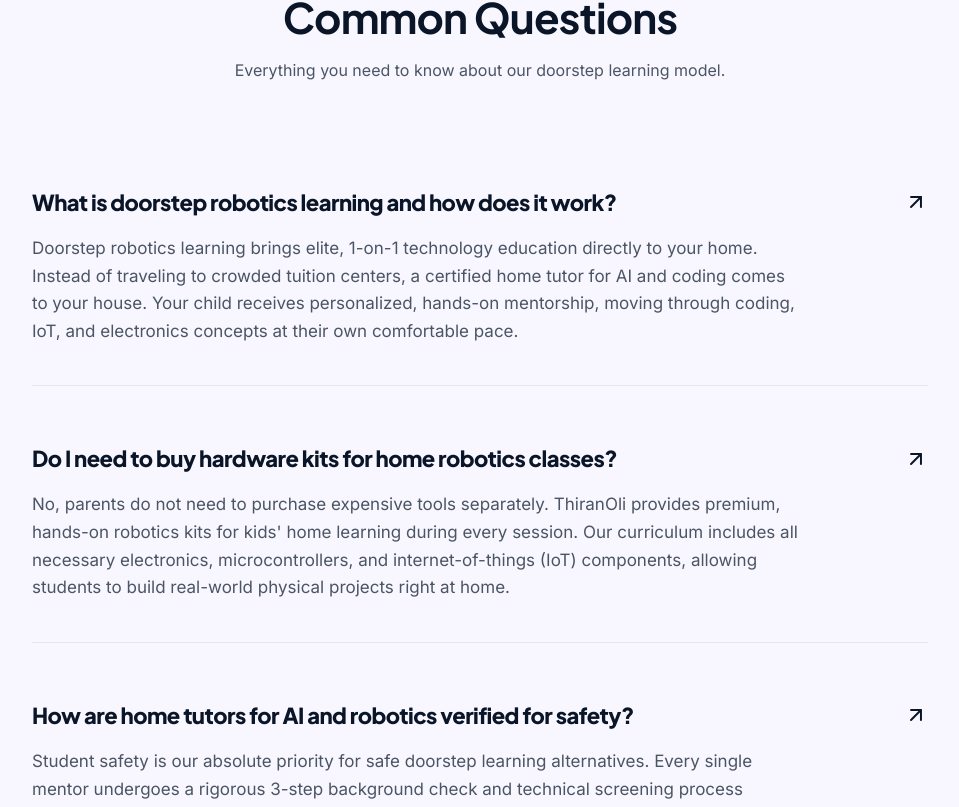
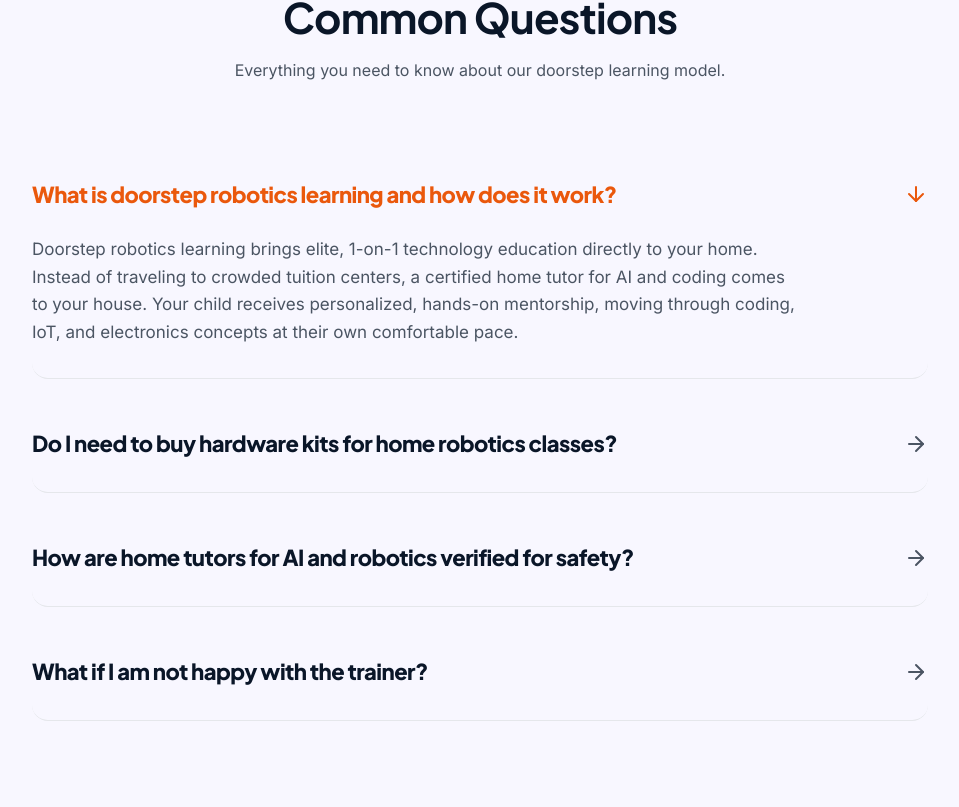
Before and after one commit to ryfio-ai/doorstep, a React (Vite) app: page / in a window 1280 px wide. Shown: the part 6151-6958 px from the top of the page, without its empty margins (160-1119 px from the left). Built offline with nearby package versions, Linux system fonts and the light colour scheme; a web font is replaced by a local one.

Commit message:
feat(p3-enhancements): Interactive FAQ accordion, real cert badges, language toggle state, Vercel Speed Insights

```diff
--- a/package.json
+++ b/package.json
@@ -37,6 +37,7 @@
     "@supabase/supabase-js": "^2.45.0",
     "@tanstack/react-query": "^5.51.0",
     "@vercel/analytics": "^2.0.1",
+    "@vercel/speed-insights": "^2.0.0",
     "class-variance-authority": "^0.7.0",
     "clsx": "^2.1.1",
     "cmdk": "^1.1.1",
--- a/src/App.tsx
+++ b/src/App.tsx
@@ -6,6 +6,7 @@ import { ProtectedRoute } from './components/layouts/ProtectedRoute';
 import { StickyNavbar } from './components/shared/StickyNavbar';
 import { Footer } from './components/shared/Footer';
 import { Analytics } from '@vercel/analytics/react';
+import { SpeedInsights } from '@vercel/speed-insights/react';
 // Public Pages
 import LandingPage from './pages/LandingPage';
 import LearningPathsPage from './pages/public/LearningPathsPage';
@@ -195,6 +196,7 @@ function App() {
             <AppContent />
           </Router>
           <Analytics />
+          <SpeedInsights />
         </GamificationProvider>
       </NotificationProvider>
     </AuthProvider>
--- a/src/components/shared/StickyNavbar.tsx
+++ b/src/components/shared/StickyNavbar.tsx
@@ -165,7 +165,9 @@ export const StickyNavbar: React.FC = () => {
               className="flex items-center gap-2 px-4 py-2 rounded-full border border-borderSubtle text-textSecondary hover:bg-offWhite transition-all"
             >
               <Globe className="w-4 h-4" />
-              <span className="text-[14px] font-jakarta font-bold">தமிழ்</span>
+              <span className="text-[14px] font-jakarta font-bold">
+                {currentLang === 'en' ? 'தமிழ்' : 'English'}
+              </span>
             </button>
 
             {user ? (
--- a/src/pages/LandingPage.tsx
+++ b/src/pages/LandingPage.tsx
@@ -1,5 +1,5 @@
 import React from 'react';
-import { motion } from 'framer-motion';
+import { motion, AnimatePresence } from 'framer-motion';
 import { Link } from 'react-router-dom';
 import { Button } from '../components/ui/button';
 import { Play, ArrowRight, Brain, Cpu, Code, Trophy, Users, Star, CheckCircle, Smartphone, Globe, ShieldCheck, BookOpen, Target, Zap, MonitorPlay, Sparkles } from 'lucide-react';
@@ -18,6 +18,8 @@ const FadeIn: React.FC<{ children: React.ReactNode, delay?: number, direction?:
 };
 
 export const LandingPage: React.FC = () => {
+  const [openFaq, setOpenFaq] = React.useState<number | null>(0);
+
   return (
     <div className="flex flex-col w-full overflow-hidden bg-white">
       <SEO
@@ -441,14 +443,29 @@ export const LandingPage: React.FC = () => {
                 { q: "What if I am not happy with the trainer?", a: "We offer a 'Satisfaction Guarantee'. If the demo or initial classes don't meet your expectations, we will rematch you with a different trainer immediately." }
               ].map((faq, i) => (
                 <FadeIn key={i} delay={i * 0.05}>
-                  <div className="group border-b border-borderSubtle py-10 transition-all hover:pl-4">
-                    <h3 className="font-jakarta font-extrabold text-[22px] text-textPrimary mb-4 flex items-center justify-between cursor-pointer group-hover:text-brandOrange transition-colors">
+                  <div
+                    className="group border-b border-borderSubtle py-8 transition-all cursor-pointer hover:bg-white hover:px-6 hover:-mx-6 rounded-2xl"
+                    onClick={() => setOpenFaq(openFaq === i ? null : i)}
+                  >
+                    <h3 className={`font-jakarta font-extrabold text-[20px] md:text-[22px] flex items-center justify-between transition-colors ${openFaq === i ? 'text-brandOrange' : 'text-textPrimary group-hover:text-brandOrange'}`}>
                       {faq.q}
-                      <ArrowRight className="w-6 h-6 -rotate-45 group-hover:rotate-0 transition-transform" />
+                      <ArrowRight className={`w-6 h-6 shrink-0 transition-transform duration-300 ${openFaq === i ? 'rotate-90 text-brandOrange' : 'rotate-0 text-textSecondary group-hover:text-brandOrange'}`} />
                     </h3>
-                    <p className="font-inter text-textSecondary text-[17px] leading-relaxed max-w-3xl">
-                      {faq.a}
-                    </p>
+                    <AnimatePresence>
+                      {openFaq === i && (
+                        <motion.div
+                          initial={{ height: 0, opacity: 0 }}
+                          animate={{ height: 'auto', opacity: 1 }}
+                          exit={{ height: 0, opacity: 0 }}
+                          transition={{ duration: 0.3, ease: 'easeInOut' }}
+                          className="overflow-hidden"
+                        >
+                          <p className="font-inter text-textSecondary text-[16px] md:text-[17px] leading-relaxed max-w-3xl mt-4 pt-2 border-t border-offWhite">
+                            {faq.a}
+                          </p>
+                        </motion.div>
+                      )}
+                    </AnimatePresence>
                   </div>
                 </FadeIn>
               ))}
```
Also changed, not shown: 1 other file (tests, documents, lock files or other folders).
